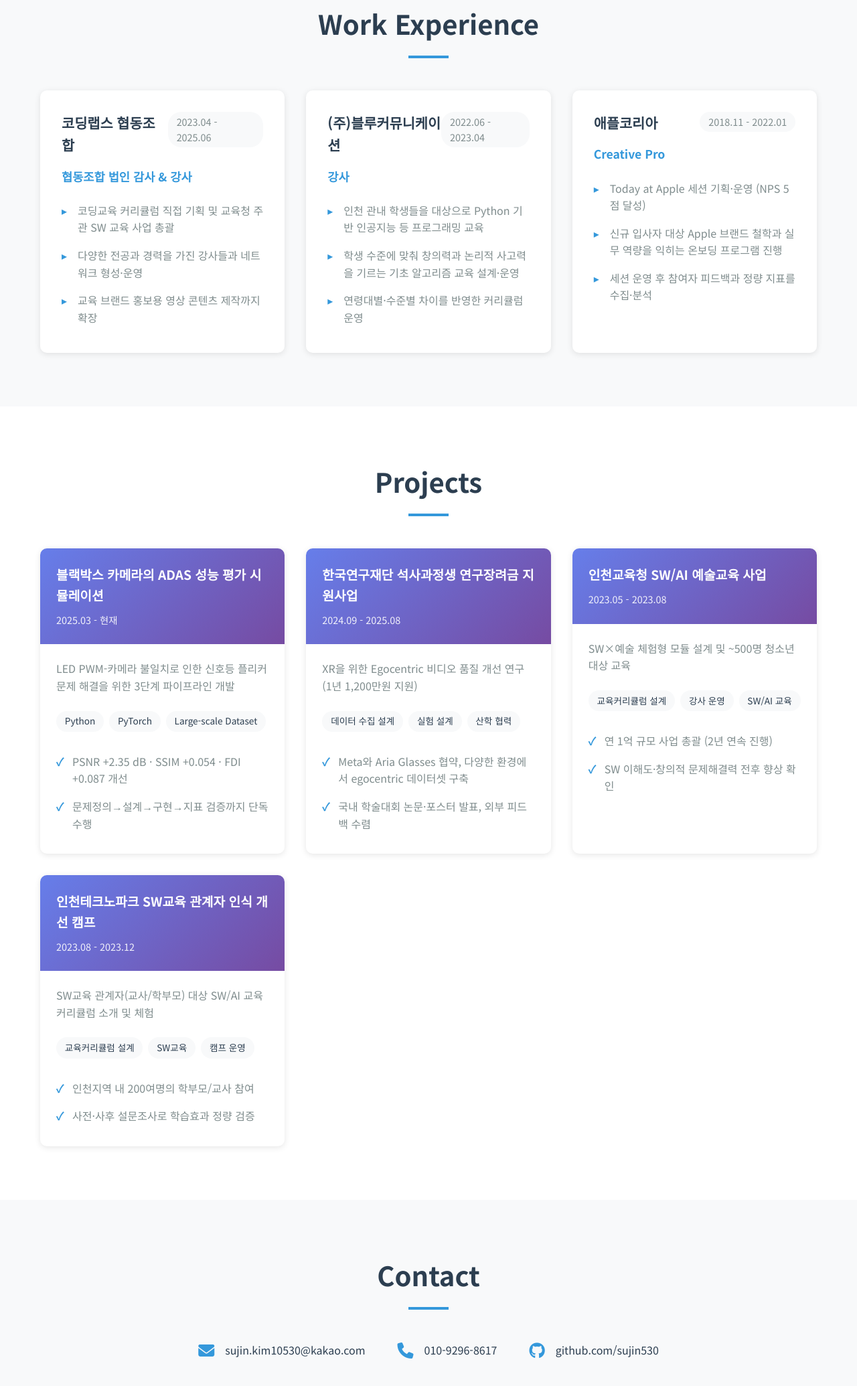
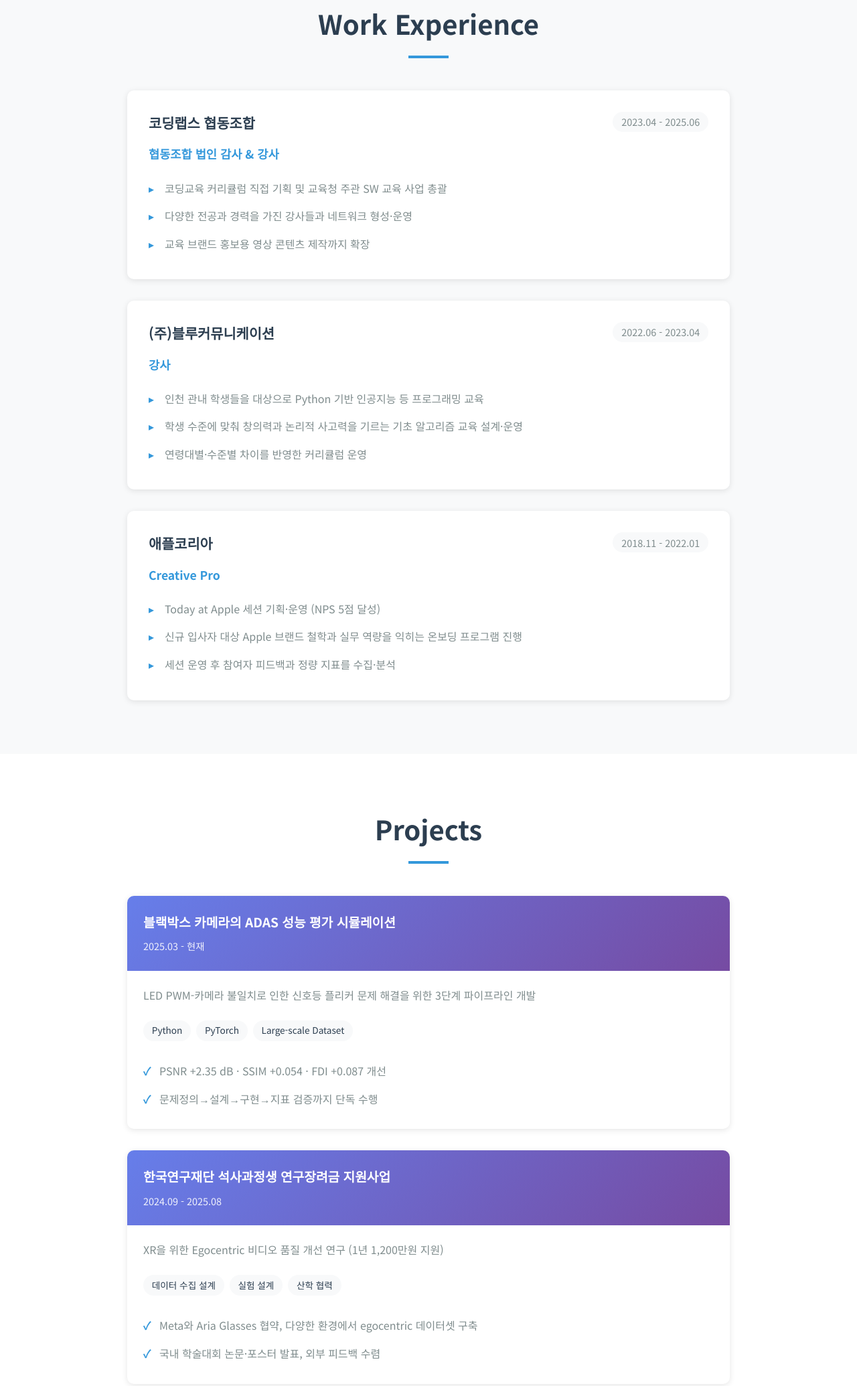
Before and after one commit to sujin530/sujin530.github.io, a plain HTML site: page index.html in a window 1280 px wide. Shown: the part 1877-3947 px from the top of the page at 67% size. Drawn offline with Linux system fonts and the light colour scheme.

Commit message:
🎨 grid -> flex

```diff
--- a/styles.css
+++ b/styles.css
@@ -273,9 +273,11 @@ section {
 }
 
 .experience-grid {
-    display: grid;
-    grid-template-columns: repeat(auto-fit, minmax(350px, 1fr));
+    display: flex;
+    flex-direction: column;
     gap: 2rem;
+    max-width: 900px;
+    margin: 0 auto;
 }
 
 .experience-card {
@@ -337,9 +339,11 @@ section {
 
 /* Projects Section */
 .projects-grid {
-    display: grid;
-    grid-template-columns: repeat(auto-fit, minmax(300px, 1fr));
+    display: flex;
+    flex-direction: column;
     gap: 2rem;
+    max-width: 900px;
+    margin: 0 auto;
 }
 
 .project-card {
@@ -496,11 +500,11 @@ section {
     }
 
     .experience-grid {
-        grid-template-columns: 1fr;
+        gap: 1.5rem;
     }
 
     .projects-grid {
-        grid-template-columns: 1fr;
+        gap: 1.5rem;
     }
 
     .contact-info {
```
